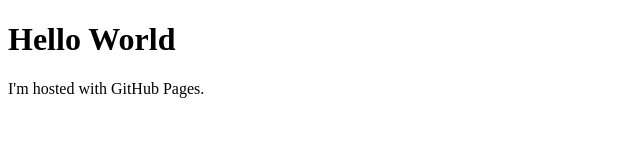
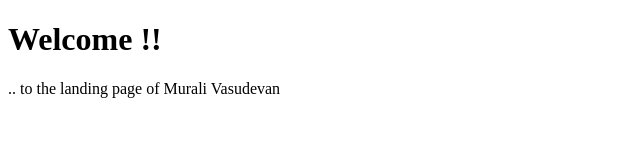
Before and after one commit to codermuralee/codermuralee.github.io, a plain HTML site: page index.html in a window 1280 px wide. Shown: the whole page, without its empty margins (0-640 px from the left). Drawn offline with Linux system fonts and the light colour scheme.

Commit message:
Update index.html

```diff
--- a/index.html
+++ b/index.html
@@ -1,7 +1,7 @@
 <!DOCTYPE html>
 <html>
 <body>
-<h1>Hello World</h1>
-<p>I'm hosted with GitHub Pages.</p>
+<h1>Welcome !!</h1>
+<p> .. to the landing page of Murali Vasudevan</p>
 </body>
 </html>
```
